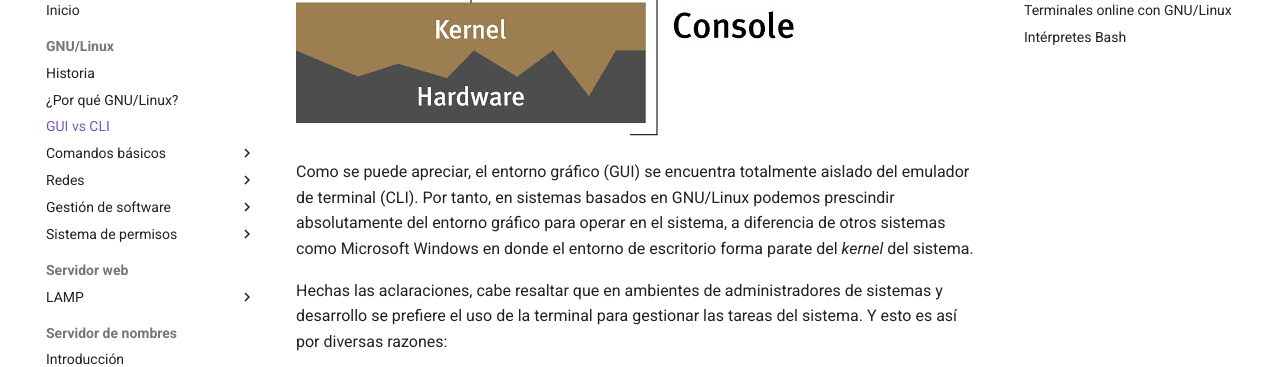
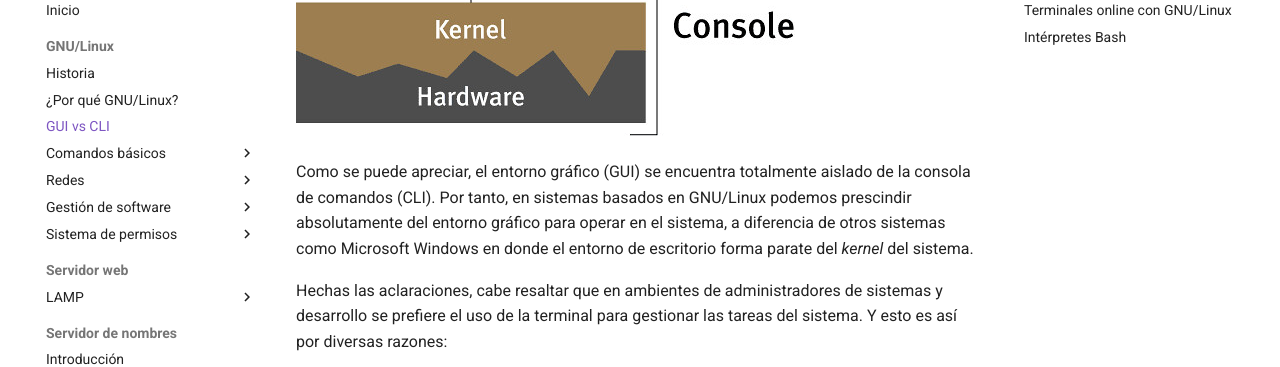
Before and after one commit to la9una/redes, an MkDocs documentation site: the page built from docs/gnuLinux/basics-desktop-terminal.md, in a window 1280 px wide and 900 px high, scrolled down 557 px. Shown: the part 98-465 px from the top of the window. Built offline with MkDocs 1.6.1 and Material for MkDocs 9.7.7, drawn with Linux system fonts in a browser that asks for light colours; comment, search, counter and statistics services are not loaded; the version menu is left out.

Commit message:
Modificando archivo GNULinux/basics-desktop-terminal.md

```diff
--- a/docs/gnuLinux/basics-desktop-terminal.md
+++ b/docs/gnuLinux/basics-desktop-terminal.md
@@ -4,7 +4,7 @@ Veamos un esquema de la arquitectura de sistemas basados en GNU/Linux:
 
 ![Arquitectura de GNU/Linux](imgGNULinux/linux-architecture.jpg)
 
-Como se puede apreciar, el entorno gráfico (GUI) se encuentra totalmente aislado del emulador de terminal (CLI). Por tanto, en sistemas basados en GNU/Linux podemos prescindir absolutamente del entorno gráfico para operar en el sistema, a diferencia de otros sistemas como Microsoft Windows en donde el entorno de escritorio forma parate del _kernel_ del sistema.
+Como se puede apreciar, el entorno gráfico (GUI) se encuentra totalmente aislado de la consola de comandos (CLI). Por tanto, en sistemas basados en GNU/Linux podemos prescindir absolutamente del entorno gráfico para operar en el sistema, a diferencia de otros sistemas como Microsoft Windows en donde el entorno de escritorio forma parate del _kernel_ del sistema.
 
 Hechas las aclaraciones, cabe resaltar que en ambientes de administradores de sistemas y desarrollo se prefiere el uso de la terminal para gestionar las tareas del sistema. Y esto es así por diversas razones:
 
```
Also changed, not shown: site/gnuLinux/basics-desktop-terminal/index.html, site/search/search_index.json, 1 other file.
